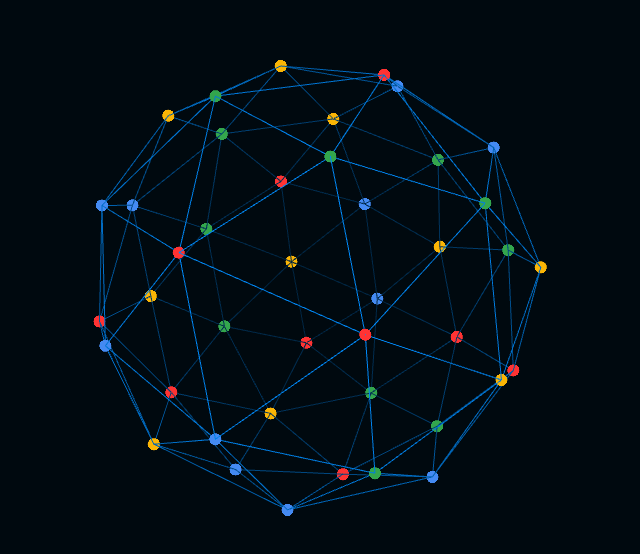
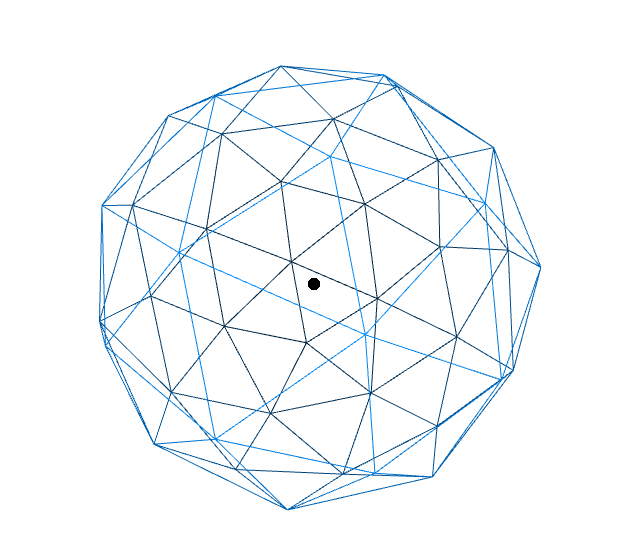
Before and after one commit to yuki9/yuki9.github.io, a plain HTML site: page index.html in a window 1280 px wide. Shown: the part 116-670 px from the top of the page, without its empty margins (326-966 px from the left). Drawn offline with Linux system fonts and the light colour scheme.

Commit message:
とりあえず
テスト用

```diff
--- a/index.html
+++ b/index.html
@@ -10,7 +10,7 @@
   padding: 0;
 }
 body{
-  background-color: #00090f;
+  background-color: #ffffff;
 }
 </style>
 <body>
@@ -118,18 +118,6 @@ class Globe {
       const vertices = icosaGeom.vertices; // vec3
       const positions = new Float32Array(vertices.length * 3);
       const colors_base = [];
-      for (var i = 0; i < vertices.length; i++) {
-        vertices[i].toArray(positions, i * 3);
-        let color;
-        switch (i % 4) {
-          case 0: color = { h: 0.6, s: 0.72, v: 0.95 }; break;
-          case 1: color = { h: 0.37, s: 0.69, v: 0.65 }; break;
-          case 2: color = { h: 0.12, s: 0.98, v: 0.98 }; break;
-          case 3: color = { h: 0.0, s: 0.80, v: 1.0 }; break;
-          default: color = { h: 0.0, s: 0.80, v: 1.0 }
-        }
-        colors_base.push(color.h, color.s, color.v);
-      }
 
       const geometry = new THREE.BufferGeometry();
       geometry.addAttribute('position', new THREE.BufferAttribute(positions, 3));
```
